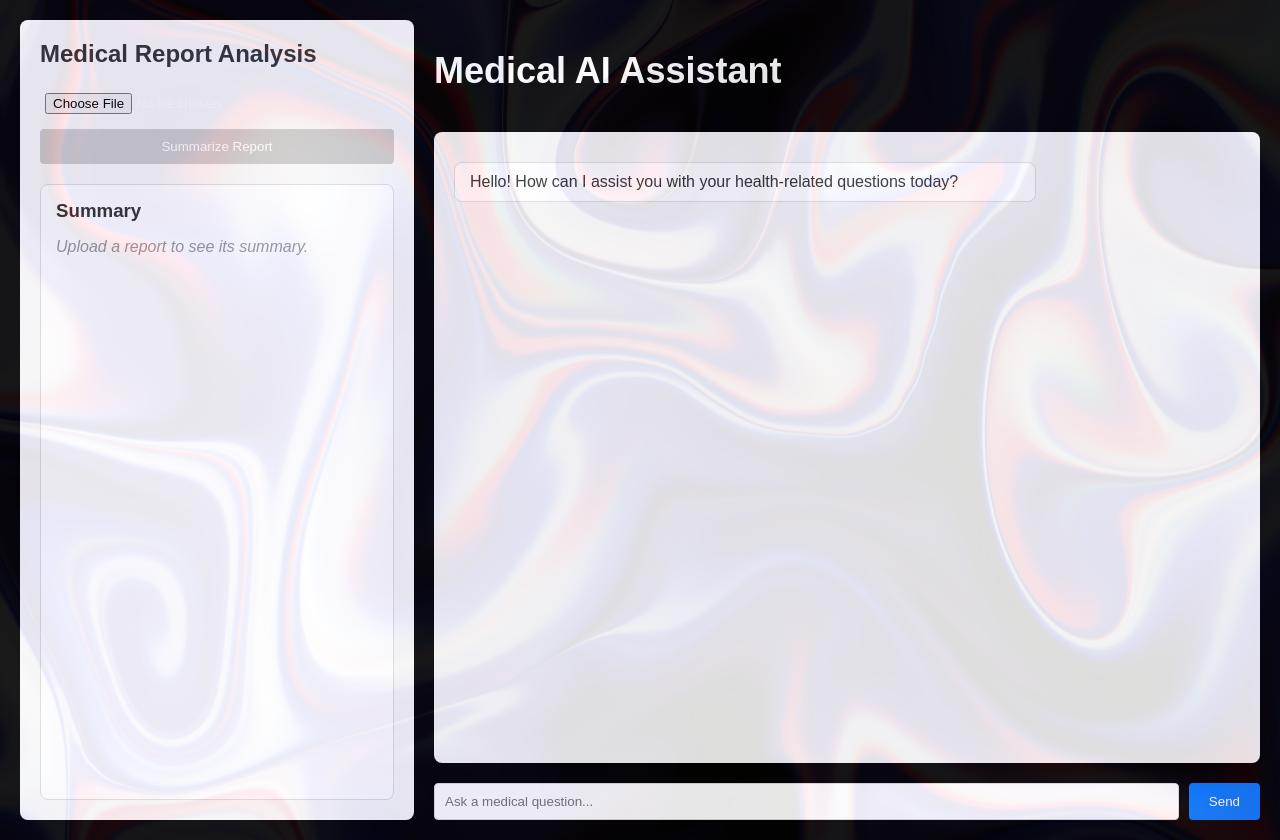
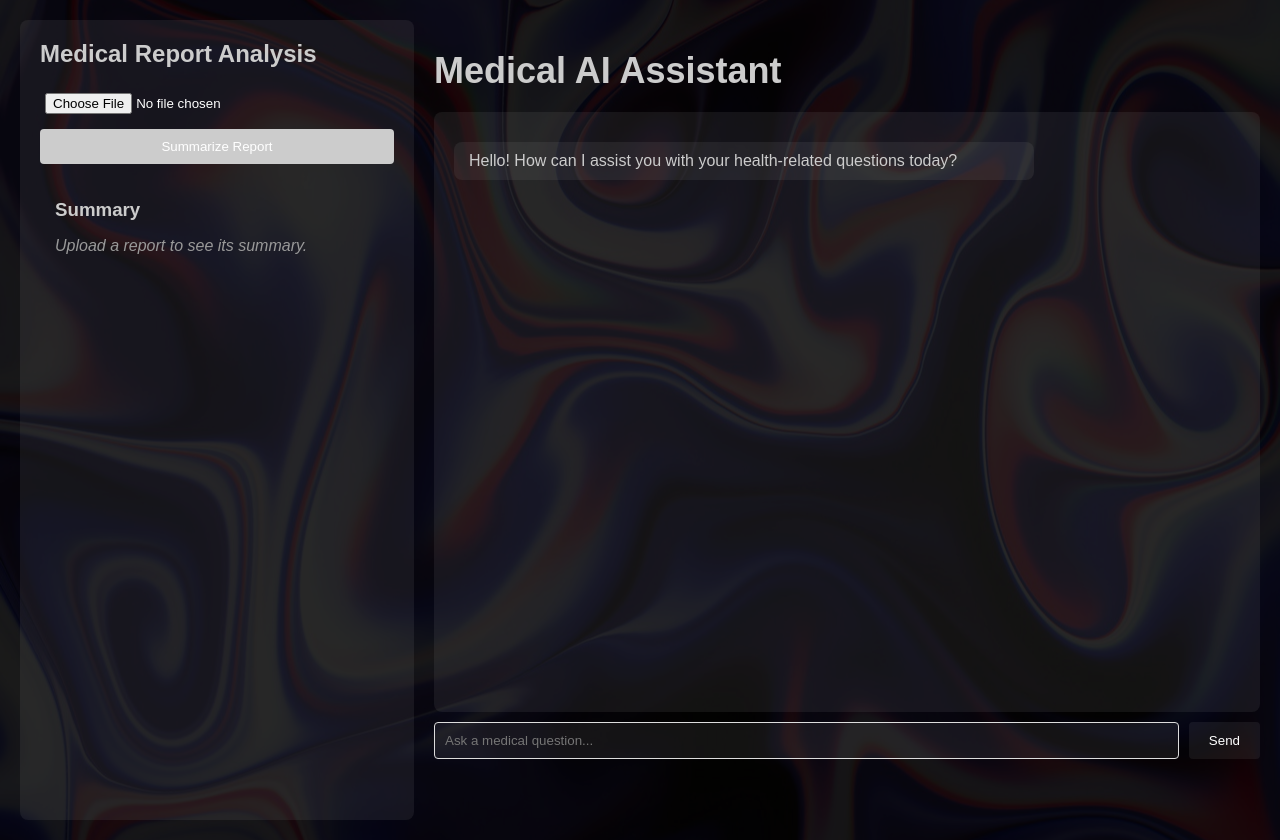
Before and after one commit to Lienkulet/DoctorSevenAI, a Next.js app: page /chat in a window 1280 px wide. Built offline with nearby package versions, Linux system fonts and the light colour scheme.

Commit message:
chat page

```diff
--- a/app/globals.css
+++ b/app/globals.css
@@ -14,31 +14,32 @@
 }
 
 .chat-window {
-  flex: 1;
+  flex-grow: 1;
   overflow-y: auto;
-  background: #f5f5f5;
+  background-color: rgba(170, 170, 170, 0.1);;
   padding: 20px;
   border-radius: 8px;
   margin: 20px 0;
+  height: 70vh !important;
 }
 
 .message {
-  max-width: 70%;
+  max-width: 50%;
   margin: 10px 0;
   padding: 10px 15px;
   border-radius: 8px;
 }
 
 .user {
-  background: #007bff;
+  background-color: rgba(170, 170, 170, 0.1);
   color: white;
   margin-left: auto;
+  max-width: 300px;
 }
 
 .bot {
-  background: #fff;
+  background-color: rgba(170, 170, 170, 0.1);;
   color: #333;
-  border: 1px solid #ddd;
 }
 
 .loading {
@@ -60,7 +61,7 @@
 
 .button {
   padding: 10px 20px;
-  background: #007bff;
+  background: transparent;
   color: white;
   border: none;
   border-radius: 4px;
@@ -72,7 +73,7 @@
 }
 
 .button:disabled {
-  background: #cccccc;
+  background: rgba(170, 170, 170, 0.1);;
   cursor: not-allowed;
 }
 
@@ -80,8 +81,10 @@
 .app-container {
   display: flex;
   min-height: 100vh;
+  max-height: 100vh;
   gap: 20px;
   padding: 20px;
+  overflow: hidden;
 }
 
 .sidebar {
@@ -89,13 +92,13 @@
   display: flex;
   flex-direction: column;
   gap: 20px;
-  background: #f9f9f9;
+  background-color: rgba(170, 170, 170, 0.1);;
   padding: 20px;
   border-radius: 8px;
 }
 
 .sidebar-title {
-  color: #333;
+  color: #ccc;
   margin: 0;
 }
 
@@ -111,14 +114,14 @@
 
 .summary-section {
   flex: 1;
-  background: #fff;
+  /* background-color: rgba(170, 170, 170, 0.1); */
   padding: 15px;
   border-radius: 8px;
-  border: 1px solid #ddd;
+  /* border: 1px solid #ddd; */
 }
 
 .summary-title {
-  color: #333;
+  color: #ccc;
   margin: 0 0 10px 0;
 }
 
@@ -126,6 +129,27 @@
   color: #555;
   line-height: 1.5;
 }
+
+.summary-text {
+  min-height: 200px; /* Ensures the textarea has a minimum height of 200px */
+  resize: none; /* Prevents resizing the textarea */
+  border: none; /* Removes the border */
+  padding: 12px; /* Adds padding inside the textarea */
+  box-shadow: none; /* Removes any box shadow */
+  outline: none; /* Removes the outline on focus */
+  color: #ccc; /* Sets the text color */
+  font-size: 16px; /* Sets the font size for the text */
+  width: 100%; /* Makes the textarea full width */
+  height: 100%;
+  max-height: 500px;
+  border-radius: 4px; /* Adds border-radius for rounded corners */
+  background-color: transparent;
+}
+
+.summary-text:focus {
+  outline: none; /* Ensures no outline appears on focus */
+}
+
 
 .summary-placeholder {
   color: #999;
@@ -136,20 +160,24 @@
   width: 70%;
   display: flex;
   flex-direction: column;
+  height: 100vh;
+  /* justify-content: ; */
 }
 
 .title {
   text-align: center;
-  color: #333;
+  color: #ccc;
 }
 
 .chat-window {
   flex: 1;
   overflow-y: auto;
-  background: #f5f5f5;
+  background-color: rgba(170, 170, 170, 0.1);
   padding: 20px;
   border-radius: 8px;
-  margin: 20px 0;
+  margin: 10px 0;
+  height: 100%;
+  margin-top: auto;
 }
 
 .message {
@@ -160,15 +188,14 @@
 }
 
 .user {
-  background: #007bff;
+  /* background: #007bff; */
   color: white;
   margin-left: auto;
 }
 
 .bot {
-  background: #fff;
-  color: #333;
-  border: 1px solid #ddd;
+  color: #ccc;
+  /* border: 1px solid #ccc; */
 }
 
 .loading {
@@ -184,13 +211,16 @@
 .input {
   flex: 1;
   padding: 10px;
+  background-color: rgba(170, 170, 170, 0.1);;
   border: 1px solid #ddd;
   border-radius: 4px;
+  outline: none;
 }
+
 
 .button {
   padding: 10px 20px;
-  background: #007bff;
+  background: rgba(170, 170, 170, 0.1);;
   color: white;
   border: none;
   border-radius: 4px;
@@ -198,7 +228,8 @@
 }
 
 .button:hover {
-  background: #0056b3;
+  background: #000;
+  transition: 0.6s ease, color 0.6s ease;
 }
 
 .button:disabled {
@@ -230,7 +261,7 @@ body::before {
   background-size: cover; /* Ensure the image covers the whole body */
   background-position: center;
   opacity: 0.1; /* Smallest opacity for the background */
-  z-index: 1; /* Send the background image behind the content */
+  z-index: -1; /* Send the background image behind the content */
 }
 
 
@@ -315,7 +346,6 @@ ul, .cta-buttons{
 .hero-section {
   text-align: center;
   padding: 30vh 40px;
-  background-color: #000;
 }
 
 .headline {
@@ -348,6 +378,7 @@ ul, .cta-buttons{
   border-radius: 20px;
   font-size: 18px;
   font-weight: 500;
+  z-index: 10;
 }
 
 .hero-button:hover {
@@ -364,23 +395,26 @@ ul, .cta-buttons{
 .hero-image {
   width: 800px;
   height: 400px;
-  background-color: #fff; /* Placeholder for image */
   margin: 40px auto 0;
   /* transform: rotate(5deg); Tilted effect */
   margin-top: 30px;
+  border-radius: 14px;
 }
-
+.imagee{
+  min-height: 70vh;
+}
 .imghero{
   width: 100%;
   height: 100%;
+  border-radius: 14px;
+
 }
 
 /* Existing Chatbot Styles (if any) - Add your existing styles here if they exist */
 .app-container {
   display: flex;
-  min-height: 100vh;
+  height: 100%;
   gap: 20px;
-  padding: 20px;
 }
 
 /* Feature Card */
@@ -390,6 +424,7 @@ ul, .cta-buttons{
   align-items: center;
   margin: 50px auto;
   gap: 40px;
+  min-height: 100vh;
 }
 
 .feature-block{
@@ -429,7 +464,7 @@ ul, .cta-buttons{
 }
 
 .title {
-  color:  #fff;
+  color:  #ccc;
   font-size: 20px;
   font-weight: bold;
   text-align: start !important;
@@ -449,10 +484,12 @@ ul, .cta-buttons{
   display: flex;
   justify-content: space-between;
   align-items: center;
-  background-color: #111;
+  background-color: rgba(170, 170, 170, 0.1);;
   color: white;
   padding: 40px;
   border-radius: 10px;
+  margin-top: 30vh;
+  margin-bottom: 20vh;
   box-shadow: 0 4px 10px rgba(0, 0, 0, 0.2);
 }
 
@@ -507,3 +544,84 @@ ul, .cta-buttons{
   border-radius: 10px;
   height: 300px; /* Adjust based on your needs */
 }
+
+/* Footer  */
+
+.footer {
+  display: flex;
+  justify-content: space-between;
+  align-items: center;
+  color: white;
+  padding-left: 40px;
+  padding-right: 40px;
+  padding-bottom: 20;
+  border-radius: 10px;
+  box-shadow: 0 4px 10px rgba(0, 0, 0, 0.2);
+}
+
+.footer-text {
+  flex: 1;
+}
+
+.footer-title {
+  font-size: 36px;
+  font-weight: bold;
+  margin-bottom: 10px;
+}
+
+.footer-description {
+  font-size: 16px;
+  color: #ccc;
+}
+
+.footer-buttons {
+  display: flex;
+  gap: 20px;
+}
+
+.button1 {
+  background-color: #111;
+  color: white;
+  border: 1px solid white;
+  padding: 12px 25px;
+  font-size: 16px;
+  border-radius: 30px;
+  cursor: pointer;
+  transition: all 0.3s ease;
+  text-decoration: none;
+}
+
+.button1:hover {
+  background-color: #333;
+}
+
+.button2 {
+  background-color: white;
+  color: #111;
+  border: 1px solid white;
+  padding: 12px 25px;
+  font-size: 16px;
+  border-radius: 30px;
+  cursor: pointer;
+  transition: all 0.3s ease;
+  text-decoration: none;
+}
+
+.button2:hover {
+  background-color: #f0f0f0;
+}
+
+/* / Feature head  */
+.feature-head{
+  display: flex;
+  flex-direction: row;
+  align-items: center;
+  justify-content: space-between;
+  align-self: flex-start;
+  width: 100%;
+}
+
+.feature-sub{
+  max-width: 250px;
+  color: #aaa;
+}
--- a/app/prefooter.css
+++ b/app/prefooter.css
@@ -1,62 +1,46 @@
-.prefooterCard {
-    display: flex;
-    justify-content: space-between;
-    align-items: center;
+.featurehead-card {
   background-color: #111;
   color: white;
   padding: 40px;
   border-radius: 10px;
   box-shadow: 0 4px 10px rgba(0, 0, 0, 0.2);
+  display: flex;
+  flex-direction: column;
+  gap: 20px;
 }
 
-  .prefooterCard-text {
-    flex: 1;
-    max-width: 600px;
+.cardhead-header {
+  display: flex;
+  justify-content: flex-start;
 }
 
-  .title {
-    font-size: 36px;
-    font-weight: bold;
-    margin-bottom: 20px;
-  }
-
-  .description {
-    font-size: 16px;
-    color: #ccc;
-    margin-bottom: 30px;
-  }
-
-  .cta-btn {
-    background-color: #fff;
-    color: #111;
-    font-size: 16px;
-    padding: 12px 25px;
+.key-features-btn {
+  background-color: #333;
+  color: white;
+  font-size: 14px;
+  padding: 8px 20px;
   border-radius: 30px;
-    display: inline-flex;
-    align-items: center;
   border: none;
   cursor: pointer;
   transition: all 0.3s ease;
 }
 
-  .cta-btn:hover {
-    background-color: #f0f0f0;
-    transform: scale(1.05);
+.key-feature-btn:hover {
+  background-color: #555;
 }
 
-  .cta-btn svg {
-    margin-left: 10px;
+.cardhead-content {
+  display: flex;
+  flex-direction: column;
 }
 
-  .footer-text {
-    font-size: 14px;
-    color: #aaa;
-    margin-top: 10px;
+.featurehead-title {
+  font-size: 36px;
+  font-weight: bold;
+  margin-bottom: 10px;
 }
 
-  .prefooterCard-image {
-    flex: 1;
-    background-color: #e0e0e0;
-    border-radius: 10px;
-    height: 300px; /* Adjust based on your needs */
+.featurehead-description {
+  font-size: 16px;
+  color: #ccc;
 }
--- a/components/Chat.jsx
+++ b/components/Chat.jsx
@@ -49,6 +49,7 @@ const ChatSection = ({ summary }) => {
   return (
     <div className="chat-container">
       <h1 className="title">Medical AI Assistant</h1>
+      <div>
         <div className="chat-window">
           {messages.map((msg, index) => (
             <div
@@ -74,6 +75,9 @@ const ChatSection = ({ summary }) => {
           </button>
         </form>
       </div>
+
+
+    </div>
   );
 };
 
--- a/components/Feature.jsx
+++ b/components/Feature.jsx
@@ -4,6 +4,10 @@ import FeatureCard from './FeatureCard'
 const Feature = () => {
     return (
         <section className='feature'>
+         <header className='feature-head'>
+            <h1>Ai Features <br /> Tailored to You</h1>
+            <p className='feature-sub'>Features that will make it easier for your to manage all your work</p>
+         </header>
             <div className='feature-block'>
                 <FeatureCard />
                 <FeatureCard />
--- a/components/FeatureCard.jsx
+++ b/components/FeatureCard.jsx
@@ -1,5 +1,4 @@
 import React from 'react';
-import { FaFileAlt } from 'react-icons/fa';
 
 const FeatureCard = () => {
   return (
--- a/components/Report.jsx
+++ b/components/Report.jsx
@@ -77,7 +77,7 @@ const ReportSection = ({ summary, setSummary }) => {
       <h2 className="sidebar-title">Medical Report Analysis</h2>
       <div className="file-form">
         {isSummarizing && (
-          <div className="absolute z-10 h-full w-full bg-gray-100/90 rounded-lg flex flex-row items-center justify-center">
+          <div className="absolute z-10 h-full w-full bg-gray-100/90 rounded-lg flex items-center justify-center">
             Summarizing...
           </div>
         )}
@@ -105,8 +105,8 @@ const ReportSection = ({ summary, setSummary }) => {
             value={summary}
             onChange={(e) => setSummary(e.target.value)}
             placeholder="Summary of the report will appear here..."
-            className="summary-text min-h-[200px] resize-none border-0 p-3 shadow-none focus:outline-none"
-          />
+            className='summary-text'
+            />
         ) : (
           <p className="summary-placeholder">Upload a report to see its summary.</p>
         )}
```
Also changed, not shown: app/page.js (+7 -3 lines), components/Footer.jsx (+17 -5 lines). Lines whose indentation alone changed are shown as unchanged.
